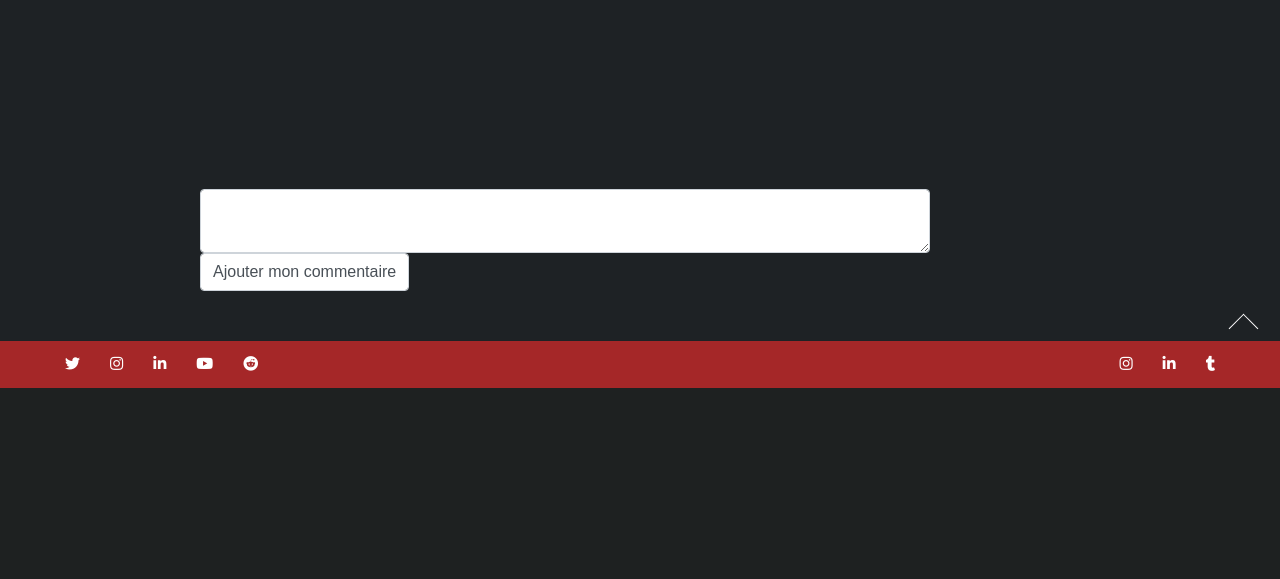
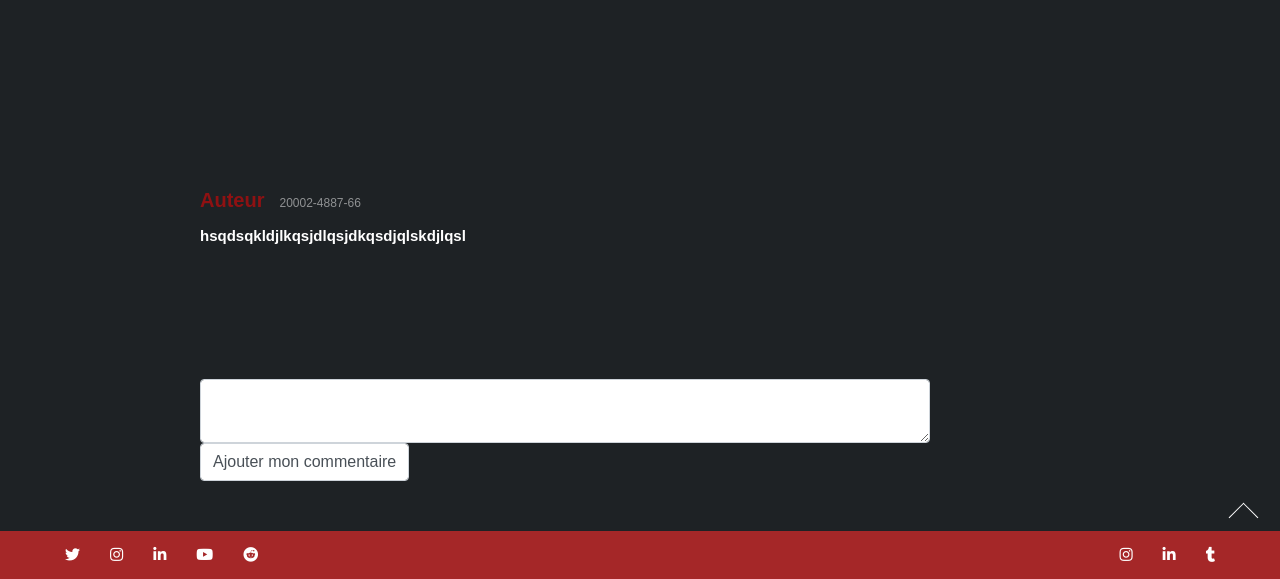
Before and after one commit to TherenceFrn/japon, a PHP site: page /article.php?id=1 in a window 1280 px wide. Shown: the part 1079-1658 px from the top of the page. Before the commit the page ends 1467 px from the top, so only its background shows below. Run offline with PHP 8.4, Linux system fonts and the light colour scheme; the visitor is signed in with stand-in values (Sample User, id 1); data that the repository does not hold is empty; some libraries are stand-ins or nearby versions; some web fonts are replaced.

Commit message:
new update

```diff
--- a/article.php
+++ b/article.php
@@ -70,7 +70,43 @@
 
 
          </section>
-         <section class="article-commentaire">
+
+        <section class="article-commentaire">
+
+        <div class="commentaire-article">
+           <div class="infos-commentaire">
+             <p class="auteur">Auteur</p>
+             <p class="date">20002-4887-66</p>
+           </div>
+           <div class="contenu-commentaire">
+            hsqdsqkldjlkqsjdlqsjdkqsdjqlskdjlqsl
+           </div>
+         </div>
+
+        <?php
+
+         $requete = $connection->query("SELECT * FROM articles ORDER BY id DESC");
+         $requeteresultat = $requete -> fetchAll();
+
+         foreach ($requeteresultat as $key) { ?>
+
+         <div class="commentaire-article">
+           <div class="infos-commentaire">
+             <p class="auteur">Auteur</p>
+             <p class="date">date</p>
+           </div>
+           <div class="contenu-commentaire">
+
+           </div>
+         </div>
+
+          <?php }
+
+        ?>
+
+        </section>
+
+         <section class="article-add-commentaire">
 
          <?php
 
--- a/style/style.css
+++ b/style/style.css
@@ -8,6 +8,7 @@ padding: 0;
 }
 
 a{
+font-family: sans-serif;
 text-decoration: none;
 color: inherit;
 }
@@ -480,12 +481,13 @@ transform: translate(-50%,-50%);
   border-radius: 5px;
 }
 
-.article-commentaire .container-article-comment {
+.article-add-commentaire .container-article-comment,
+.article-commentaire{
 
   padding: 50px 200px;
 }
 
-.article-commentaire .container-article-comment textarea{
+.article-add-commentaire .container-article-comment textarea{
 width: 80%;
 min-width: 50%;
 max-width: 100%;
@@ -503,7 +505,7 @@ border: 1px solid #ced4da;
 border-radius: .25rem;
 }
 
-.article-commentaire .container-article-comment input{
+.article-add-commentaire .container-article-comment input{
   padding: .375rem .75rem;
   font-size: 1rem;
   font-weight: 400;
@@ -515,7 +517,7 @@ border-radius: .25rem;
   border-radius: .25rem;
 }
 
-.article-commentaire .container-article-comment input:hover{
+.article-add-commentaire .container-article-comment input:hover{
   padding: .375rem .75rem;
   font-size: 1rem;
   font-weight: 400;
@@ -526,3 +528,35 @@ border-radius: .25rem;
   border: 1px solid #ced4da;
   border-radius: .25rem;
 }
+
+.article-commentaire .commentaire-article {
+ font-family: sans-serif;
+ margin-bottom: 35px;
+}
+
+.article-commentaire .commentaire-article .infos-commentaire{
+  display: flex;
+  align-items: baseline;
+
+}
+
+.article-commentaire .commentaire-article .infos-commentaire .auteur{
+color: rgba(255, 0, 0, 0.5);
+font-weight: bold;
+font-size: 20px;
+margin-right: 15px;
+}
+
+.article-commentaire .commentaire-article .infos-commentaire .date {
+  color: rgba(255, 255, 255, .5);
+  font-size: 12px;
+  margin-right: 15px;
+}
+
+.article-commentaire .commentaire-article .contenu-commentaire {
+  color: rgba(255, 255, 255, 1);
+  font-size: 15px;
+  font-family: sans-serif;
+  font-weight: 600;
+  margin-top: 15px;
+}
```
